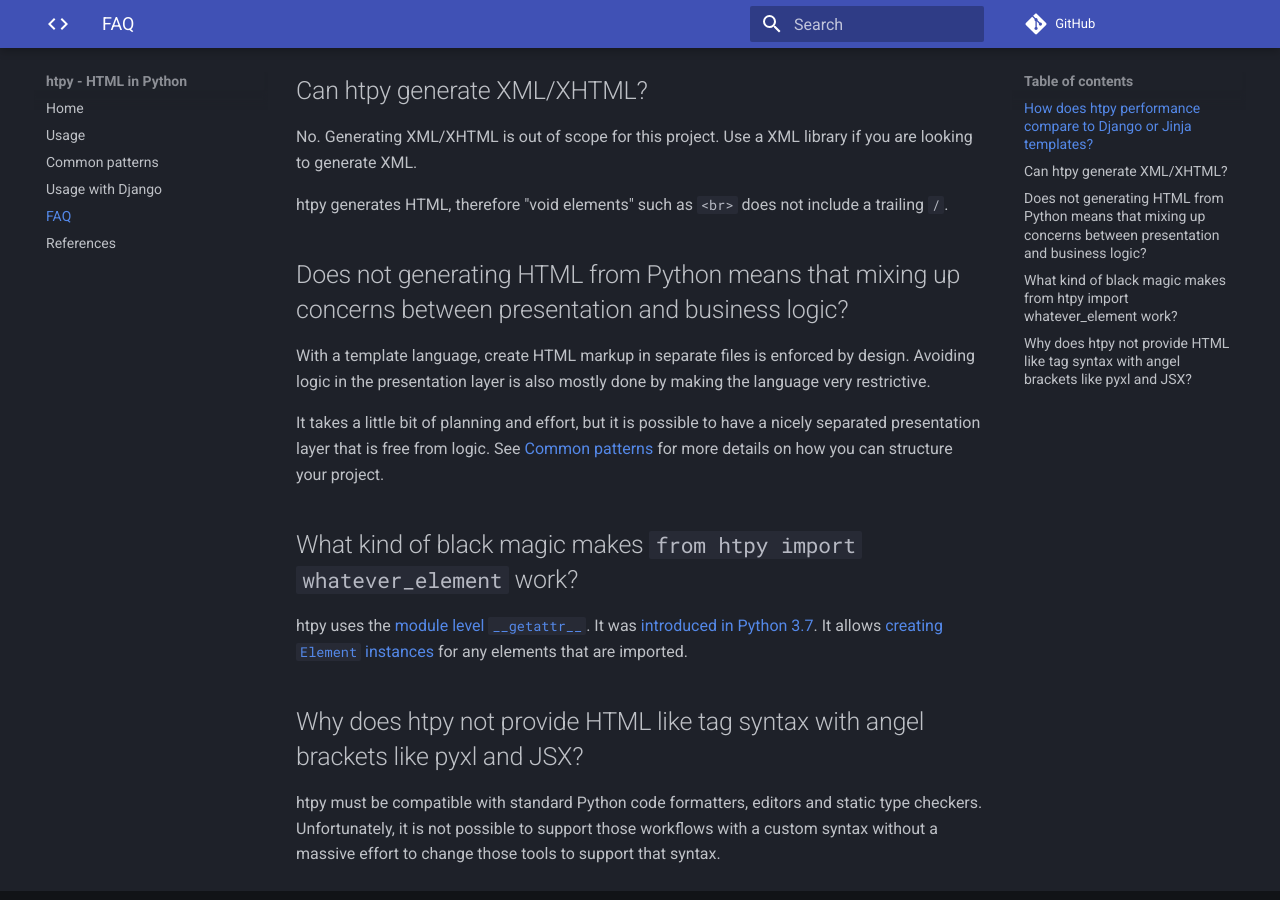
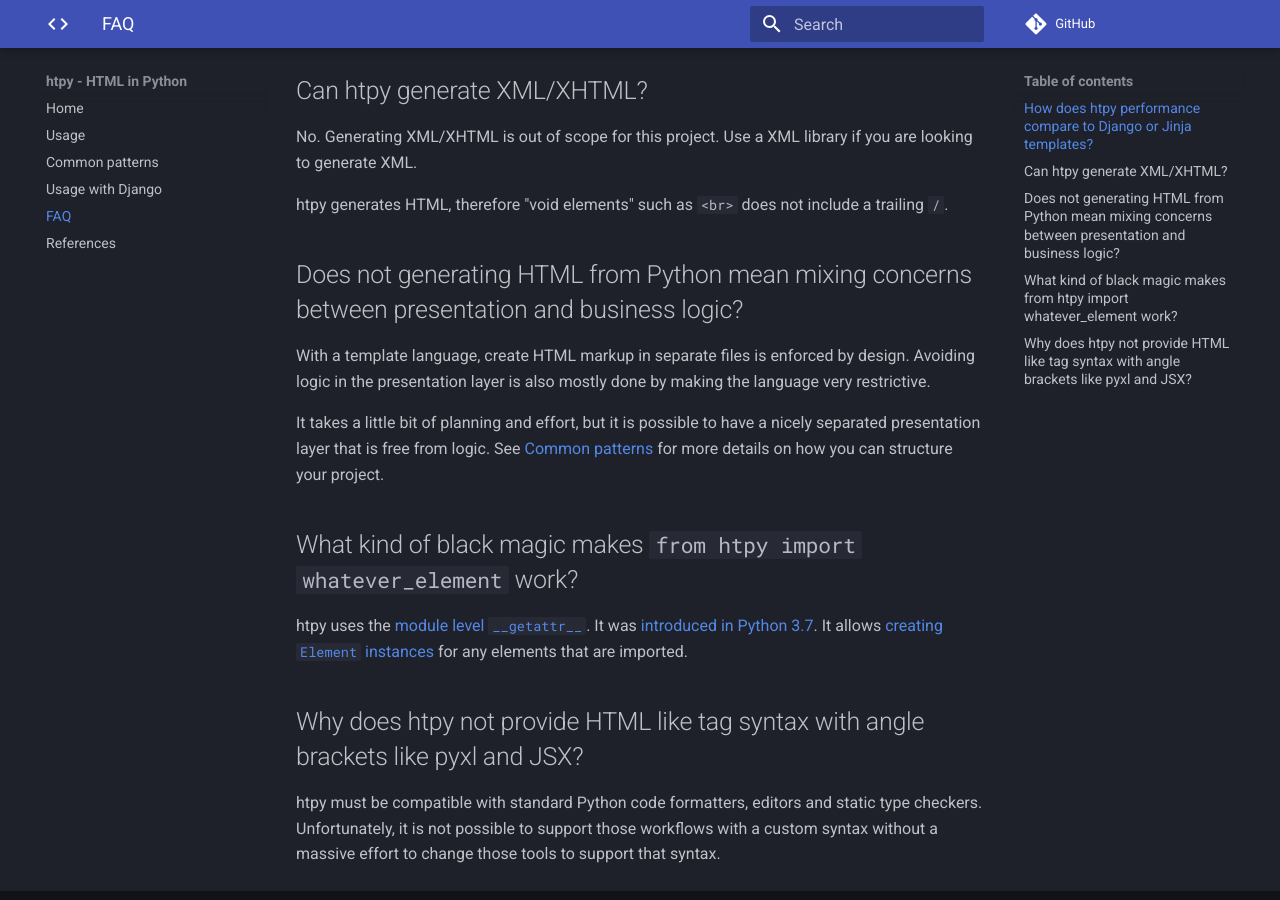
Before and after one commit to pelme/htpy, an MkDocs documentation site: the page built from docs/faq.md, in a window 1280 px wide and 900 px high, scrolled down 469 px. Built offline with MkDocs 1.6.1 and Material for MkDocs 9.7.7, drawn with Linux system fonts in a browser that asks for light colours; comment, search, counter and statistics services are not loaded.

Commit message:
Fix some typo and grammar.

```diff
--- a/docs/faq.md
+++ b/docs/faq.md
@@ -16,7 +16,7 @@
 
 htpy generates HTML, therefore "void elements" such as `<br>` does not include a trailing `/`.
 
-## Does not generating HTML from Python means that mixing up concerns between presentation and business logic?
+## Does not generating HTML from Python mean mixing concerns between presentation and business logic?
 
 With a template language, create HTML markup in separate files is enforced by
 design. Avoiding logic in the presentation layer is also mostly done by making
@@ -33,7 +33,7 @@
 htpy uses the [module level `__getattr__`](https://docs.python.org/3/reference/datamodel.html#customizing-module-attribute-access). It was [introduced in Python 3.7](https://docs.python.org/3/whatsnew/3.7.html#pep-562-customization-of-access-to-module-attributes). It allows [creating `Element` instances](https://github.com/pelme/htpy/blob/855a2a6648ce955be9730fe030a97930df42930a/htpy/__init__.py#L146-L147) for any elements that are imported.
 
 
-## Why does htpy not provide HTML like tag syntax with angel brackets like pyxl and JSX?
+## Why does htpy not provide HTML like tag syntax with angle brackets like pyxl and JSX?
 
 htpy must be compatible with standard Python code formatters, editors and static
 type checkers. Unfortunately, it is not possible to support those workflows with a custom
```
